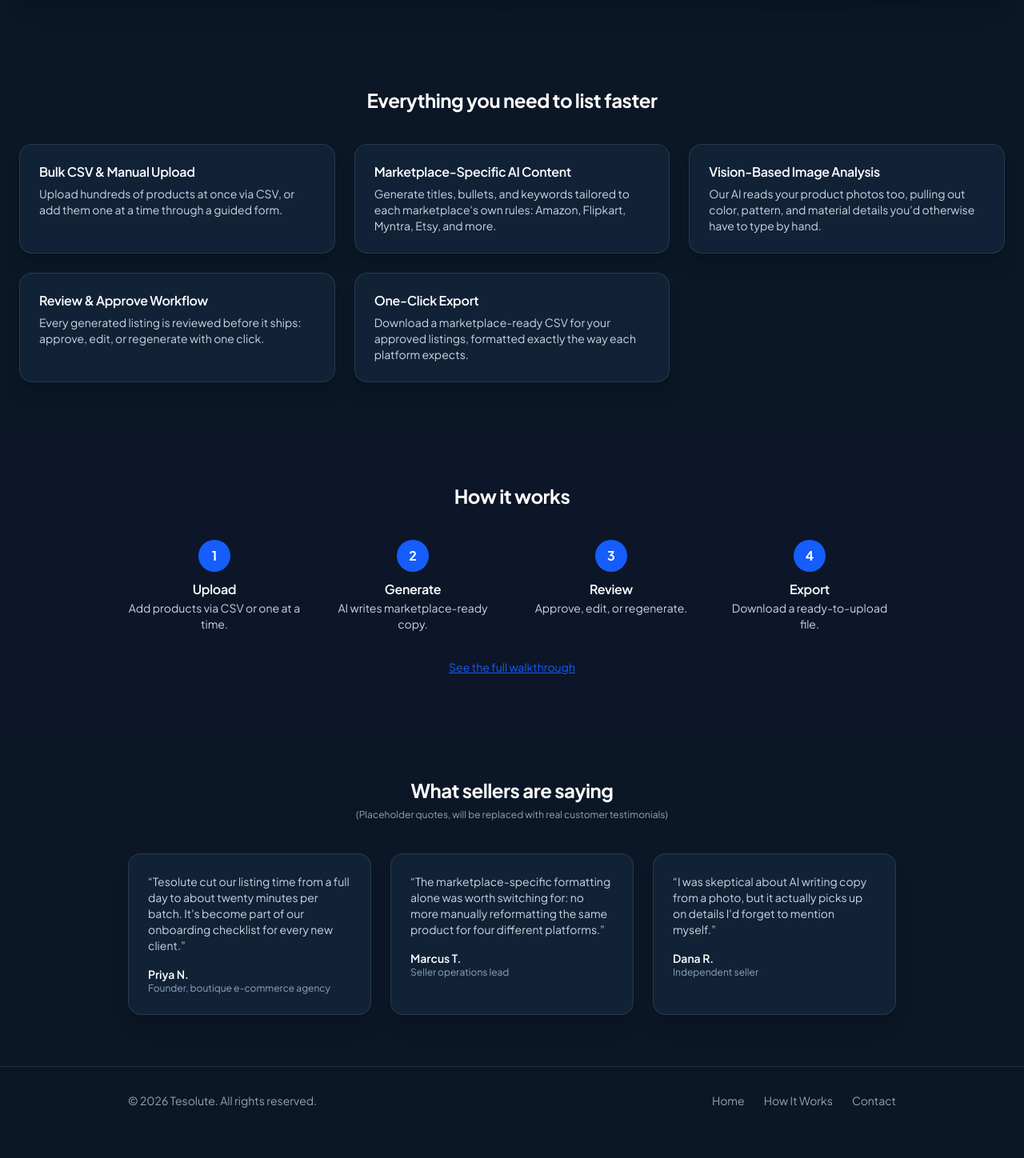
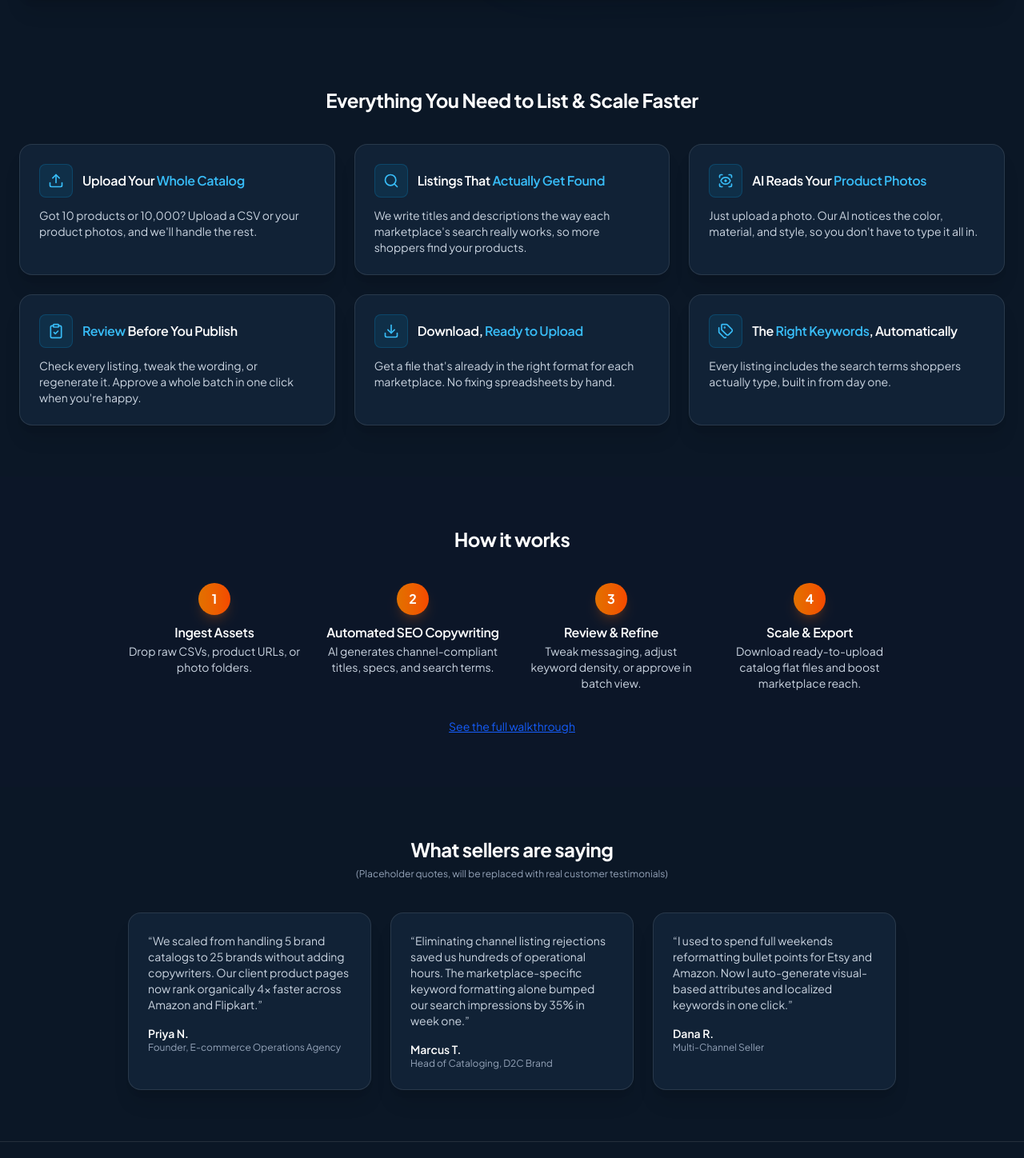
Before and after one commit to tejasv-06/catalogue-saas, a Next.js app: page / in a window 1280 px wide. Shown: the part 1202-2650 px from the top of the page at 80% size. Before the commit the page ends 2620 px from the top, so only its background shows below. Built offline with nearby package versions, Linux system fonts and the light colour scheme; no server answers.

Commit message:
Refining spaces and content

```diff
--- a/app/globals.css
+++ b/app/globals.css
@@ -46,6 +46,18 @@
   --success-bg: rgba(2, 44, 34, 0.4);
   --success-border: rgba(4, 120, 87, 0.6);
   --success-text: #6ee7b7;
+
+  /* Sky/cyan accent for the landing page's feature-grid icons and title
+     highlights (replaced an earlier amber version) — bg/border are
+     semi-transparent so the same rgba works unchanged in both themes;
+     --accent-sky-text is the one value that has to differ per theme, since
+     sky-400 (used here) measures 7.51:1 against this dark card background
+     but drops to 2.14:1 on the light theme's near-white equivalent —
+     verified with the WCAG relative-luminance formula, not eyeballed. See
+     the light block below for that theme's contrast-passing value. */
+  --accent-sky-bg: rgba(14, 165, 233, 0.1);
+  --accent-sky-border: rgba(14, 165, 233, 0.4);
+  --accent-sky-text: #38bdf8;
 
   --tab-track-bg: rgba(2, 6, 23, 0.4);
   --dropzone-border: #334155;
@@ -96,6 +108,16 @@
   --success-border: #a7f3d0;
   --success-text: #047857;
 
+  /* Same rgba bg/border as the dark theme (they composite correctly against
+     either card color unchanged) — only the text shade changes, to
+     sky-700: 5.93:1 against the light theme's resulting background,
+     comfortably past the 4.5:1 AA text minimum. sky-600 (4.10:1) was the
+     next lighter step but fell just short of AA, so this goes one shade
+     further for a real margin rather than a borderline pass. */
+  --accent-sky-bg: rgba(14, 165, 233, 0.1);
+  --accent-sky-border: rgba(14, 165, 233, 0.4);
+  --accent-sky-text: #0369a1;
+
   --tab-track-bg: #f1f5f9;
   --dropzone-border: #cbd5e1;
   --drop-active-bg: #eff6ff;
--- a/app/page.tsx
+++ b/app/page.tsx
@@ -1,4 +1,5 @@
 import Link from 'next/link'
+import { Upload, Search, ScanEye, ClipboardCheck, Download, Tags, type LucideIcon } from 'lucide-react'
 import Navbar from '@/components/Navbar'
 import HeroMockup from '@/components/HeroMockup'
 import AuditPreview from '@/components/AuditPreview'
@@ -6,51 +7,102 @@ import { cardClass } from '@/lib/uiClasses'
 import { GUEST_GENERATION_LIMIT } from '@/lib/limits'
 import { SUPPORTED_MARKETPLACES, MARKETPLACE_LABELS } from '@/lib/platformShapers'
 
-const features = [
+// Sky/cyan highlight for feature-card titles (replaced an earlier amber
+// version). Reuses the --accent-sky-text CSS var rather than a literal
+// text-sky-400 class because that solid color measures 7.51:1 on the dark
+// card background but only 2.14:1 in the light theme — see the var's
+// definition in app/globals.css for the full comparison.
+const skyTitleClass = 'text-[var(--accent-sky-text)]'
+
+// title is JSX rather than a plain string so the "high-intent" phrase in
+// each one can be wrapped in skyTitleClass inline, at the exact word
+// boundaries given — simpler and less fragile than storing a substring and
+// splitting the title string at render time.
+const features: { title: React.ReactNode; description: string; icon: LucideIcon }[] = [
   {
-    title: 'Bulk CSV & Manual Upload',
-    description: 'Upload hundreds of products at once via CSV, or add them one at a time through a guided form.'
+    title: (
+      <>
+        Upload Your <span className={skyTitleClass}>Whole Catalog</span>
+      </>
+    ),
+    description: "Got 10 products or 10,000? Upload a CSV or your product photos, and we'll handle the rest.",
+    icon: Upload
   },
   {
-    title: 'Marketplace-Specific AI Content',
-    description: "Generate titles, bullets, and keywords tailored to each marketplace's own rules: Amazon, Flipkart, Myntra, Etsy, and more."
+    title: (
+      <>
+        Listings That <span className={skyTitleClass}>Actually Get Found</span>
+      </>
+    ),
+    description:
+      "We write titles and descriptions the way each marketplace's search really works, so more shoppers find your products.",
+    icon: Search
   },
   {
-    title: 'Vision-Based Image Analysis',
-    description: "Our AI reads your product photos too, pulling out color, pattern, and material details you'd otherwise have to type by hand."
+    title: (
+      <>
+        AI Reads Your <span className={skyTitleClass}>Product Photos</span>
+      </>
+    ),
+    description:
+      "Just upload a photo. Our AI notices the color, material, and style, so you don't have to type it all in.",
+    icon: ScanEye
   },
   {
-    title: 'Review & Approve Workflow',
-    description: 'Every generated listing is reviewed before it ships: approve, edit, or regenerate with one click.'
+    title: (
+      <>
+        <span className={skyTitleClass}>Review</span> Before You Publish
+      </>
+    ),
+    description:
+      "Check every listing, tweak the wording, or regenerate it. Approve a whole batch in one click when you're happy.",
+    icon: ClipboardCheck
   },
   {
-    title: 'One-Click Export',
-    description: 'Download a marketplace-ready CSV for your approved listings, formatted exactly the way each platform expects.'
+    title: (
+      <>
+        Download, <span className={skyTitleClass}>Ready to Upload</span>
+      </>
+    ),
+    description: "Get a file that's already in the right format for each marketplace. No fixing spreadsheets by hand.",
+    icon: Download
+  },
+  {
+    title: (
+      <>
+        The <span className={skyTitleClass}>Right Keywords</span>, Automatically
+      </>
+    ),
+    description: 'Every listing includes the search terms shoppers actually type, built in from day one.',
+    icon: Tags
   }
 ]
 
 const steps = [
-  { title: 'Upload', description: 'Add products via CSV or one at a time.' },
-  { title: 'Generate', description: 'AI writes marketplace-ready copy.' },
-  { title: 'Review', description: 'Approve, edit, or regenerate.' },
-  { title: 'Export', description: 'Download a ready-to-upload file.' }
+  { title: 'Ingest Assets', description: 'Drop raw CSVs, product URLs, or photo folders.' },
+  { title: 'Automated SEO Copywriting', description: 'AI generates channel-compliant titles, specs, and search terms.' },
+  { title: 'Review & Refine', description: 'Tweak messaging, adjust keyword density, or approve in batch view.' },
+  { title: 'Scale & Export', description: 'Download ready-to-upload catalog flat files and boost marketplace reach.' }
 ]
 
 const testimonials = [
   {
-    quote: "Tesolute cut our listing time from a full day to about twenty minutes per batch. It's become part of our onboarding checklist for every new client.",
+    quote:
+      'We scaled from handling 5 brand catalogs to 25 brands without adding copywriters. Our client product pages now rank organically 4x faster across Amazon and Flipkart.',
     name: 'Priya N.',
-    role: 'Founder, boutique e-commerce agency'
+    role: 'Founder, E-commerce Operations Agency'
   },
   {
-    quote: 'The marketplace-specific formatting alone was worth switching for: no more manually reformatting the same product for four different platforms.',
+    quote:
+      'Eliminating channel listing rejections saved us hundreds of operational hours. The marketplace-specific keyword formatting alone bumped our search impressions by 35% in week one.',
     name: 'Marcus T.',
-    role: 'Seller operations lead'
+    role: 'Head of Cataloging, D2C Brand'
   },
   {
-    quote: "I was skeptical about AI writing copy from a photo, but it actually picks up on details I'd forget to mention myself.",
+    quote:
+      'I used to spend full weekends reformatting bullet points for Etsy and Amazon. Now I auto-generate visual-based attributes and localized keywords in one click.',
     name: 'Dana R.',
-    role: 'Independent seller'
+    role: 'Multi-Channel Seller'
   }
 ]
 
@@ -68,12 +120,21 @@ const freeIncludedBadgeClass =
 const marketplaceChipClass =
   'px-3 py-1 rounded-full text-xs font-medium border border-[var(--card-border)] bg-[var(--secondary-btn-bg)] text-[var(--secondary-btn-text)]'
 
-// Glow is hover-only and additive to cardClass's existing subtle border —
-// the border itself doesn't need to change, just gain a soft blue shadow +
-// slightly brighter border tint on hover instead of the plain opacity dim
-// used elsewhere on the page.
-const featureCardHoverClass =
-  'hover:border-blue-500/40 hover:shadow-[0_0_32px_-8px_rgba(59,130,246,0.35)] transition'
+// Border-only hover glow, matching the icon/title sky accent — simpler
+// than the shadow-based glow this replaced, just a brighter border tint on
+// hover instead of the plain opacity dim used elsewhere on the page.
+const featureCardHoverClass = 'hover:border-sky-500/40 transition-colors duration-200'
+
+// Sky icon badge to match the sky heading highlight next to it — bg and
+// border are plain Tailwind sky-500 opacity utilities (as asked for) since
+// alpha-blended backgrounds/borders don't have a WCAG text-contrast failure
+// mode the way solid foreground color does; only the icon's own stroke
+// color (which the badge's text-* class drives via currentColor) is
+// swapped for the theme-aware --accent-sky-text var used everywhere else
+// on this page, since literal text-sky-400 drops to 2.14:1 in the light
+// theme (see skyTitleClass above).
+const featureIconClass =
+  'bg-sky-500/10 text-[var(--accent-sky-text)] border border-sky-500/20 p-2.5 rounded-lg shrink-0 flex items-center justify-center'
 
 function BenefitItem({ children }: { children: React.ReactNode }) {
   return (
@@ -168,14 +229,21 @@ export default function Home() {
         </section>
 
         <section className="max-w-7xl mx-auto px-6 py-16">
-          <h2 className="text-2xl font-bold text-[var(--heading-text)] text-center mb-10">Everything you need to list faster</h2>
+          <h2 className="text-2xl font-bold text-[var(--heading-text)] text-center mb-10">
+            Everything You Need to List &amp; Scale Faster
+          </h2>
           <div className="grid grid-cols-1 sm:grid-cols-2 lg:grid-cols-3 gap-6">
-            {features.map((feature) => (
+            {features.map((feature, i) => (
               <div
-                key={feature.title}
+                key={i}
                 className={`p-6 ${featureCardHoverClass} ${cardClass}`}
               >
-                <h3 className="font-semibold text-[var(--heading-text)] mb-2">{feature.title}</h3>
+                <div className="flex items-center gap-3 mb-3">
+                  <div className={featureIconClass}>
+                    <feature.icon size={20} strokeWidth={2} />
+                  </div>
+                  <h3 className="font-semibold text-[var(--heading-text)] leading-snug">{feature.title}</h3>
+                </div>
                 <p className="text-sm text-[var(--body-text)]">{feature.description}</p>
               </div>
             ))}
@@ -188,7 +256,13 @@ export default function Home() {
             <div className="grid grid-cols-1 sm:grid-cols-2 lg:grid-cols-4 gap-8">
               {steps.map((step, i) => (
                 <div key={step.title} className="text-center">
-                  <div className="w-10 h-10 rounded-full bg-blue-600 text-white flex items-center justify-center mx-auto mb-3 font-bold">
+                  {/* amber-600 -> orange-600, not the lighter 500 shades the
+                      "vibrant gradient" ask literally named — white text on
+                      amber-500/orange-500 only measures 2.15-2.80:1 (fails
+                      even the 3:1 large-text minimum); shifting one step
+                      darker holds the same gradient identity and passes at
+                      3.19:1 at its lightest point. */}
+                  <div className="w-10 h-10 rounded-full bg-gradient-to-r from-amber-600 to-orange-600 text-white shadow-lg shadow-orange-500/20 flex items-center justify-center mx-auto mb-3 font-bold">
                     {i + 1}
                   </div>
                   <h3 className="font-semibold text-[var(--heading-text)] mb-1">{step.title}</h3>
```
